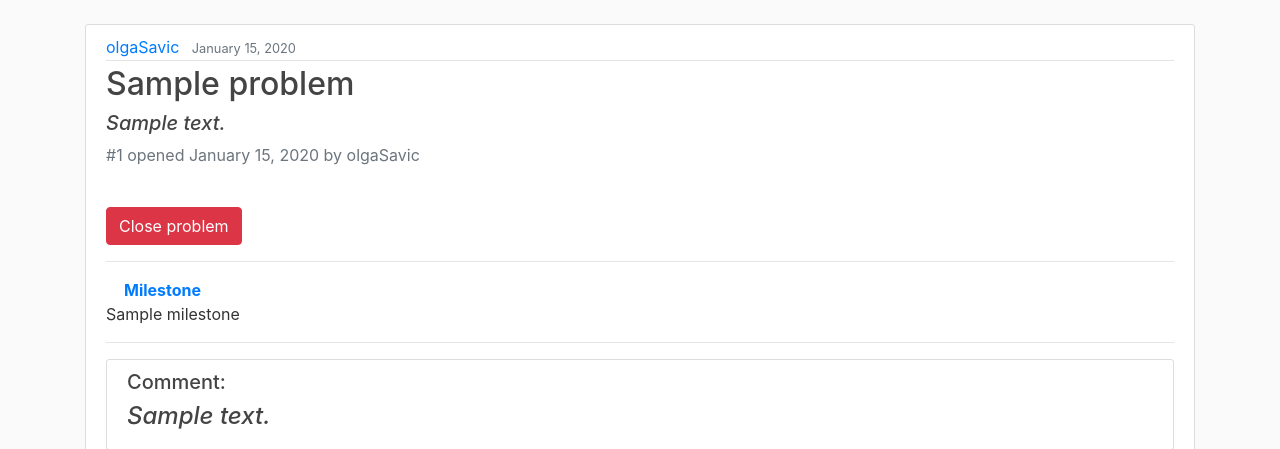
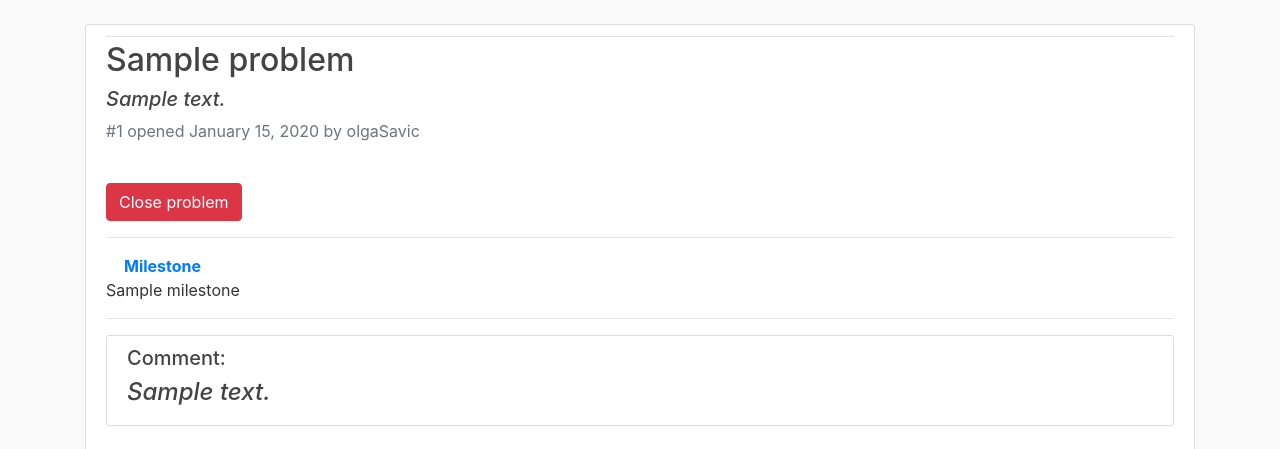
Before and after one commit to borkovacd/UKS, a Django app: template scm_project/project/templates/project/problem_detail.html in a window 1280 px wide. Shown: the part 56-505 px from the top of the page. Run offline with Django 3.2, Linux system fonts and the light colour scheme; data comes from the database, SQL or seed files in the repository; tables that the repository leaves empty hold one stand-in row (values such as "Sample post"); the template is opened without the code that fills it: values that come from a table or form of the project are taken from there, most other values are stand-ins (such as "Sample title", 1, 10 or a date in 2020); some libraries are stand-ins or nearby versions.

Commit message:
Small changes 2

```diff
--- a/scm_project/project/templates/project/problem_detail.html
+++ b/scm_project/project/templates/project/problem_detail.html
@@ -5,8 +5,6 @@
     <!--<img class="rounded-circle article-img" src="{{ object.author.profile.image.url }}"> -->
     <div class="media-body">
       <div class="article-metadata">
-        <a class="mr-2" href="#">{{ object.reported_by }}</a>
-        <small class="text-muted">{{ object.created_time|date:"F d, Y" }}</small>
         {% if object.reported_by == user %}
           <div>
             <a class="btn btn-secondary btn-sm mt-1 mb-1" href="#">Edit</a>
```
